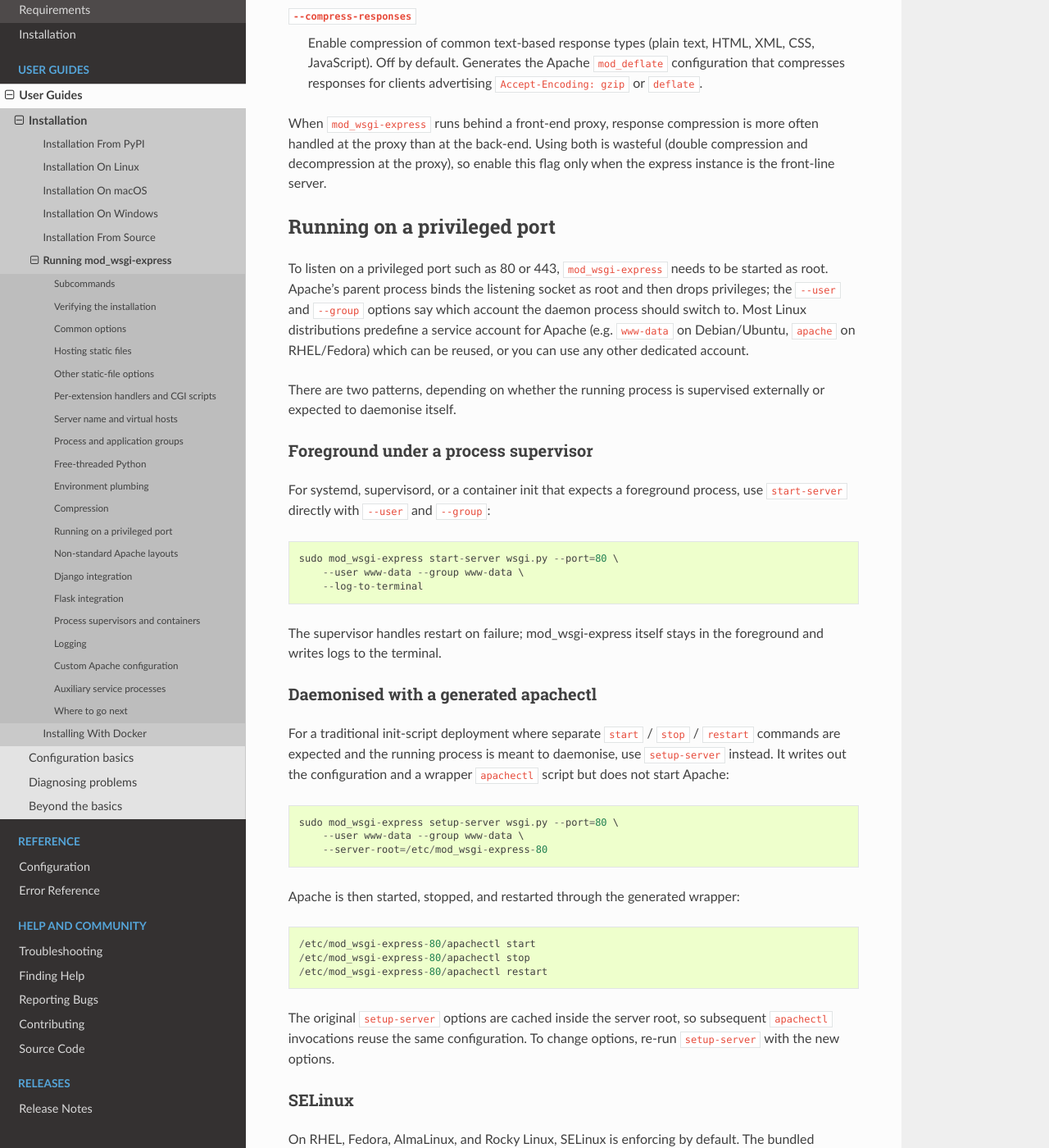
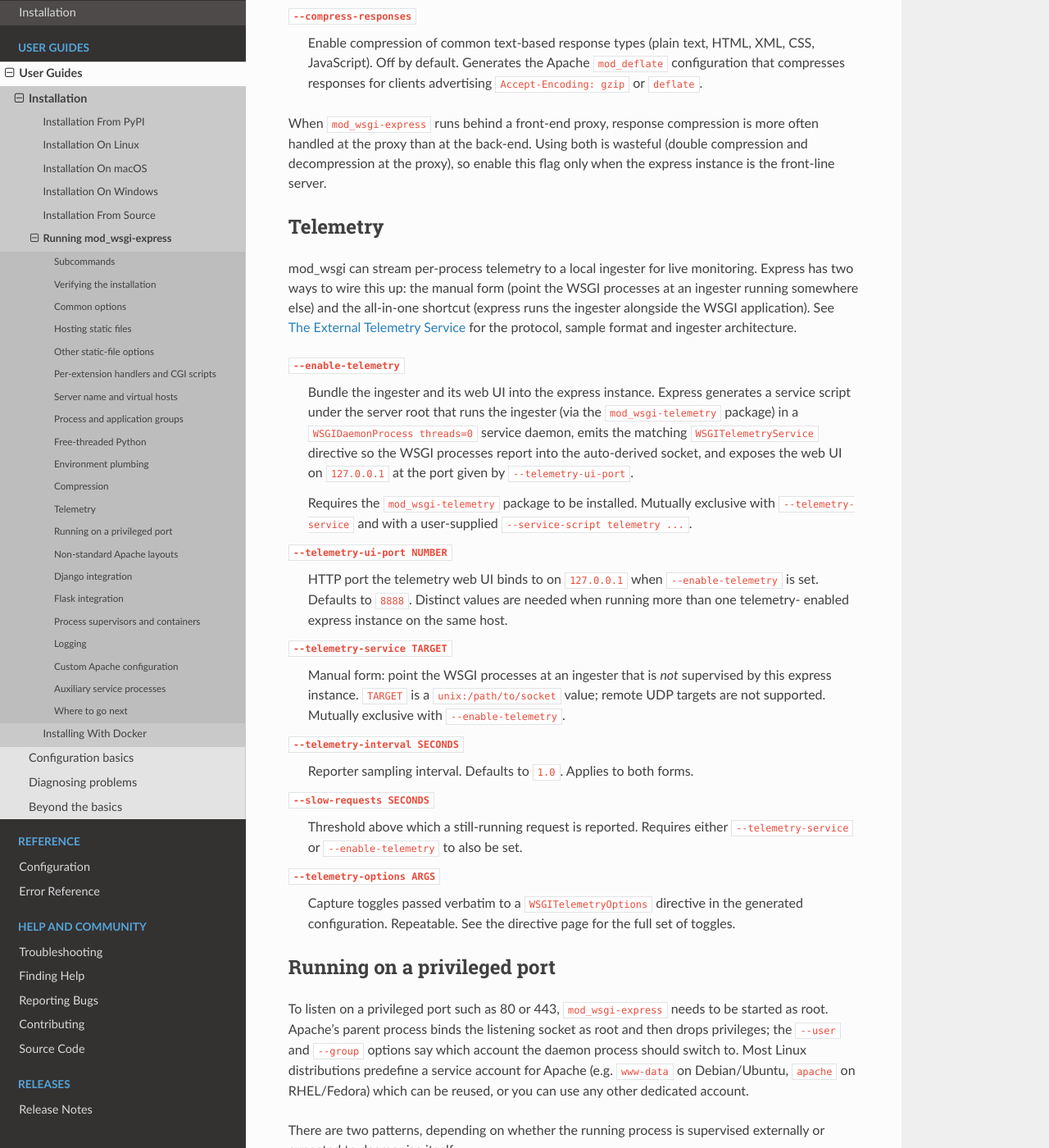
Before and after one commit to GrahamDumpleton/mod_wsgi, a Sphinx documentation site: the page built from docs/user-guides/mod-wsgi-express-quickstart.rst, in a window 1280 px wide and 1400 px high, scrolled down 8216 px. Shown: the whole window at 82% size. Built offline with Sphinx 7.4.7 and the Read the Docs theme 3.1.0, drawn with Linux system fonts in a browser that asks for light colours.

Commit message:
Add mod_wsgi-express --enable-telemetry shortcut
Bundles the mod_wsgi-telemetry ingester and its web UI alongside
the WSGI application managed by the same mod_wsgi-express
instance, so the typical single-host monitoring setup needs one
flag instead of a separately-run ingester process plus a
hand-rolled --telemetry-service path.

When the flag is set, mod_wsgi-express picks a UNIX socket path
under the server root, synthesises a service-script that calls
mod_wsgi.telemetry.server.main(...) with that path, wires it as
a WSGIDaemonProcess threads=0 + WSGIImportScript pair, and emits
the matching WSGITelemetryService directive so the WSGI workers
report into the same socket. The web UI binds to 127.0.0.1 on
--telemetry-ui-port (default 8888).

Configuration-time errors cover the obvious misuses:
--enable-telemetry combined with --telemetry-service (conflicting
targets), combined with a user --service-script named 'telemetry'
(name clash), and the mod_wsgi-telemetry package being
unimportable.

Also gates the telemetry reporter on threads != 0 at the daemon
init site. Without this, an ingester-hosting service script would
spin up a reporter thread of its own and emit telemetry datagrams
about itself to the very socket it is listening on. There is no
per-request work to account for in a service daemon anyway, so
the gate is correct independently of the --enable-telemetry
codepath.

```diff
--- a/docs/user-guides/mod-wsgi-express-quickstart.rst
+++ b/docs/user-guides/mod-wsgi-express-quickstart.rst
@@ -505,6 +505,66 @@ wasteful (double compression and decompression at
 the proxy), so enable this flag only when the
 express instance is the front-line server.
 
+Telemetry
+---------
+
+mod_wsgi can stream per-process telemetry to a local
+ingester for live monitoring. Express has two ways
+to wire this up: the manual form (point the WSGI
+processes at an ingester running somewhere else) and
+the all-in-one shortcut (express runs the ingester
+alongside the WSGI application). See
+:doc:`external-telemetry-service` for the protocol,
+sample format and ingester architecture.
+
+``--enable-telemetry``
+    Bundle the ingester and its web UI into the
+    express instance. Express generates a service
+    script under the server root that runs the
+    ingester (via the ``mod_wsgi-telemetry`` package)
+    in a ``WSGIDaemonProcess threads=0`` service
+    daemon, emits the matching ``WSGITelemetryService``
+    directive so the WSGI processes report into the
+    auto-derived socket, and exposes the web UI on
+    ``127.0.0.1`` at the port given by
+    ``--telemetry-ui-port``.
+
+    Requires the ``mod_wsgi-telemetry`` package to be
+    installed. Mutually exclusive with
+    ``--telemetry-service`` and with a user-supplied
+    ``--service-script telemetry ...``.
+
+``--telemetry-ui-port NUMBER``
+    HTTP port the telemetry web UI binds to on
+    ``127.0.0.1`` when ``--enable-telemetry`` is
+    set. Defaults to ``8888``. Distinct values are
+    needed when running more than one telemetry-
+    enabled express instance on the same host.
+
+``--telemetry-service TARGET``
+    Manual form: point the WSGI processes at an
+    ingester that is *not* supervised by this
+    express instance. ``TARGET`` is a
+    ``unix:/path/to/socket`` value; remote UDP
+    targets are not supported. Mutually exclusive
+    with ``--enable-telemetry``.
+
+``--telemetry-interval SECONDS``
+    Reporter sampling interval. Defaults to
+    ``1.0``. Applies to both forms.
+
+``--slow-requests SECONDS``
+    Threshold above which a still-running request
+    is reported. Requires either
+    ``--telemetry-service`` or
+    ``--enable-telemetry`` to also be set.
+
+``--telemetry-options ARGS``
+    Capture toggles passed verbatim to a
+    ``WSGITelemetryOptions`` directive in the
+    generated configuration. Repeatable. See the
+    directive page for the full set of toggles.
+
 Running on a privileged port
 ----------------------------
 
```
Also changed, not shown: docs/release-notes/version-6.0.0.rst (+9 -1 lines), docs/user-guides/external-telemetry-service.rst (+53 -0 lines), 4 other files.
